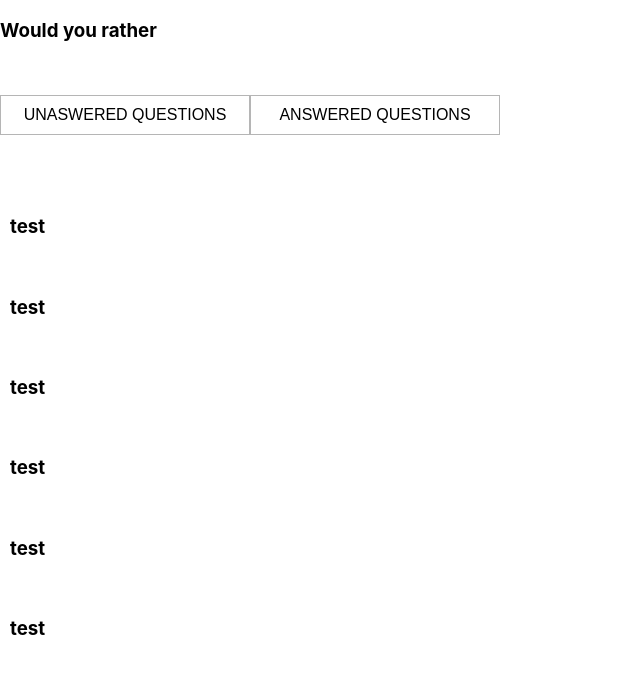
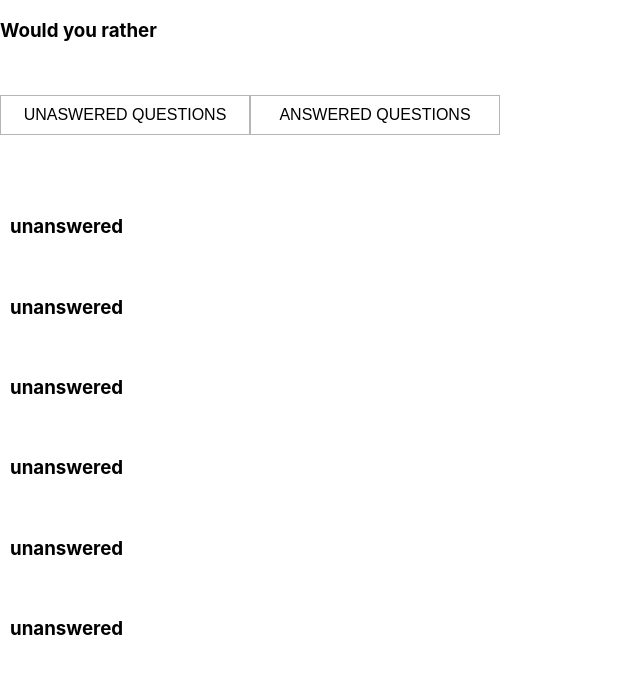
Before and after one commit to sowmi546/ReactRedux, a React (Create React App) app: page / in a window 1280 px wide. Shown: the top 674 px of the page, without its empty margins (0-640 px from the left). Built offline with nearby package versions, Linux system fonts and the light colour scheme.

Commit message:
adding users details

```diff
--- /dev/null
+++ b/src/actions/users.js
@@ -0,0 +1,7 @@
+export const RECEIVE_USERS ='RECEIVE_USERS'
+export function receiveUsers(users){
+  return {
+    type: RECEIVE_USERS,
+    users
+  }
+}
--- a/src/components/Dashboard.js
+++ b/src/components/Dashboard.js
@@ -4,8 +4,8 @@ import Question from './Question'
 class Dashboard extends Component{
 //setting the default state to unaswered questions, but based on the button clicked handleQuestion updates the state accordingly
   state = {
-    'activeQuestions' : 'unaswered',
-    'activeTab': 'unaswered'
+    'activeQuestions' : 'unanswered',
+    'activeTab': 'unanswered'
   };
 
   //handling the question types(answered/ unanswered)
@@ -14,11 +14,12 @@ class Dashboard extends Component{
       activeQuestions: type,
       activeTab : type
 
-    }))
-  }
+    }));
+  };
   render(){
     // get the access to state in render menthod
     const {activeQuestions, activeTab} = this.state
+    console.log(this.state);
     return(
       <div>
           <h3> Would you rather </h3>
--- a/src/components/Question.js
+++ b/src/components/Question.js
@@ -1,11 +1,31 @@
 import React, {Component} from 'react'
+import {connect} from 'react-redux'
+
+class Question extends Component {
 
 
-class Question extends Component {
   render(){
+     const {question,activeQuestions}= this.props;
+    console.log(this.props);
+  //  const {id, question}= this.props;
+      const {author,optionOne, optionTwo}= question;
+
     return(
-      <h3>test </h3>
+      <div>
+      {this.props.activeQuestions === 'answered' && <h3>answered</h3>}
+      {this.props.activeQuestions === 'unanswered' && <h3>unanswered</h3>}
+          </div>
     )
   }
 }
-export default Question
+//getting the list of questions and mapping them to props
+function mapStateToProps({questions,users},{id,activeQuestions}){
+  const question = questions[id]
+  const user = users[question.author]
+  return {
+    question,
+    user
+  }
+
+}
+export default connect(mapStateToProps)(Question)
--- a/src/reducers/index.js
+++ b/src/reducers/index.js
@@ -1,5 +1,7 @@
 import {combineReducers} from 'redux'
 import questions from './questions'
+import users from './users'
 export default combineReducers({
-  questions
+  questions,
+  users
 })
--- /dev/null
+++ b/src/reducers/users.js
@@ -0,0 +1,12 @@
+import {RECEIVE_USERS} from '../actions/users'
+
+export default function users(state={},action){
+  switch(action.type){
+    case RECEIVE_USERS :
+      return{
+          ...state,
+          ...action.users
+      }
+      default : return state
+  }
+}
--- a/src/utils/api.js
+++ b/src/utils/api.js
@@ -19,3 +19,8 @@ export function getInitialData () {
 export function getQuestions(questions){
   return _getQuestions(questions)
 }
+
+
+export function getUsers(users){
+  return _getUsers(users)
+}
```
